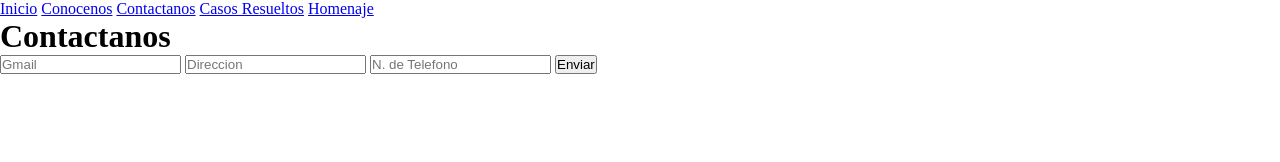
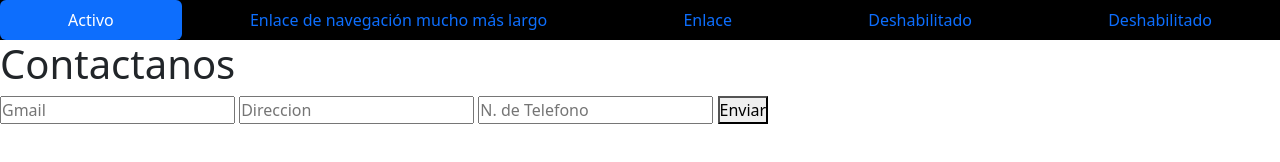
Before and after one commit to 2004444/Timoteo-Comisi-n-55615, a plain HTML site: page Contactanos.html in a window 1280 px wide. Drawn offline with nearby package versions, Linux system fonts and the light colour scheme.

Commit message:
agregue navbar a inicio

```diff
--- a/Contactanos.html
+++ b/Contactanos.html
@@ -4,15 +4,28 @@
     <meta charset="UTF-8">
     <meta http-equiv="X-UA-Compatible" content="IE=edge">
     <meta name="viewport" content="width=device-width, initial-scale=1.0">
+    <link href="https://cdn.jsdelivr.net/npm/bootstrap@5.3.0/dist/css/bootstrap.min.css" rel="stylesheet" integrity="sha384-9ndCyUaIbzAi2FUVXJi0CjmCapSmO7SnpJef0486qhLnuZ2cdeRhO02iuK6FUUVM" crossorigin="anonymous">
     <link href="style.css" rel="stylesheet">
     <title>Misterio a la orden</title>
 </head>
 <body>
-    <a href="index.html">Inicio</a>
-    <a href="Conocenos.html">Conocenos</a>
-    <a href="Contactanos.html">Contactanos</a>
-    <a href="Casos-Resueltos.html">Casos Resueltos</a>
-    <a href="Agradecimientos.html">Homenaje</a>
+    <ul class="nav nav-pills nav-fill">
+        <li class="nav-item">
+          <a class="nav-link active" aria-current="page" href="index.html">Activo</a>
+        </li>
+        <li class="nav-item">
+          <a class="nav-link" href="Conocenos.html">Enlace de navegación mucho más largo</a>
+        </li>
+        <li class="nav-item">
+          <a class="nav-link" href="Conocenos.html">Enlace</a>
+        </li>
+        <li class="nav-item">
+          <a class="nav-link" href="Casos-Resueltos.html">Deshabilitado</a>
+        </li>
+        <li class="nav-item">
+          <a class="nav-link" href="Agradecimientos.html">Deshabilitado</a>
+        </li>
+      </ul>
     <h1>Contactanos</h1>
 <form>
     <input type="text" placeholder="Gmail">
@@ -20,6 +33,8 @@
     <input type="number" placeholder="N. de Telefono">
     <button type="submit">Enviar</button>
 </form>
+<script src="https://cdn.jsdelivr.net/npm/bootstrap@5.3.0/dist/js/bootstrap.bundle.min.js"         integrity="sha384-geWF76RCwLtnZ8qwWowPQNguL3RmwHVBC9FhGdlKrxdiJJigb/j/68SIy3Te4Bkz" crossorigin="anonymous">
+</script>
 
 </body>
 </html>
--- a/style.css
+++ b/style.css
@@ -133,3 +133,9 @@ p{
     align-items: center;
     border-radius: 30px;
 }
+.nav{
+    background-color: rgb(0, 0, 0);
+    display: flex;
+    align-items: center;
+    justify-content: center;
+}
```
Also changed, not shown: Agradecimientos.html (+24 -6 lines), Casos-Resueltos.html (+20 -5 lines), Conocenos.html (+20 -5 lines), index.html (+15 -25 lines).
